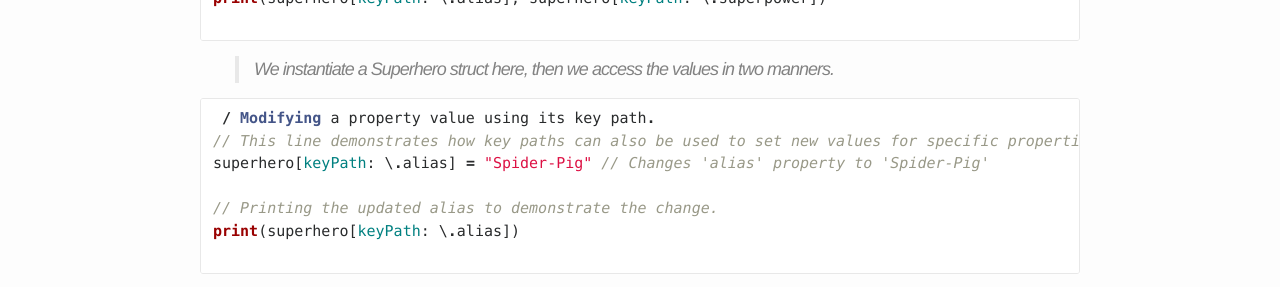
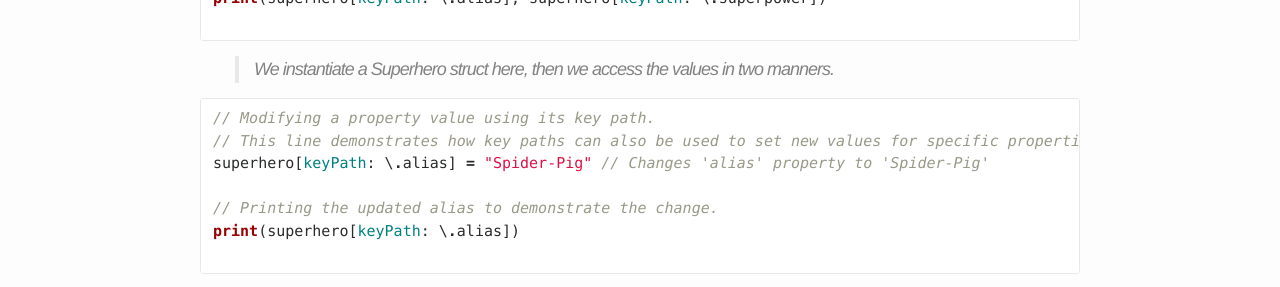
Before and after one commit to MillerApps/MillerApps.github.io, a Jekyll site: the page built from _posts/2024/2024-01-15-swift-keypaths.md, in a window 1280 px wide. Shown: the part 1427-1714 px from the top of the page. Built offline with Jekyll 4.4.1, drawn with Linux system fonts in a browser that asks for light colours; comment, search, counter and statistics services are not loaded.

Commit message:
minnor spacing change

````diff
--- a/_gh_pages/swift-keypaths.html
+++ b/_gh_pages/swift-keypaths.html
@@ -119,11 +119,13 @@
 <p>To begin Apple defines a keyPath as follows:</p>
 <blockquote>
   <p><strong>A key path from a specific root type to a specific resulting value type.</strong></p>
+
 </blockquote>
 
 <p>Here’s a bit more detailed definition:</p>
 <blockquote>
   <p><strong>A reference (“path”) to a property on a give Type. In Swift a ‘KeyPath’ is expressed as ‘<em>\Type.property</em>’, ‘<em>Type</em>’ is the struct or class. And ‘<em>property</em>’ would be what you want to reference</strong></p>
+
 </blockquote>
 
 <div class="language-swift highlighter-rouge"><div class="highlight"><pre class="highlight"><code>
@@ -162,11 +164,12 @@
 <span class="nf">print</span><span class="p">(</span><span class="n">superhero</span><span class="p">[</span><span class="nv">keyPath</span><span class="p">:</span> <span class="p">\</span><span class="o">.</span><span class="n">alias</span><span class="p">],</span> <span class="n">superhero</span><span class="p">[</span><span class="nv">keyPath</span><span class="p">:</span> <span class="p">\</span><span class="o">.</span><span class="n">superpower</span><span class="p">])</span>
 
 </code></pre></div></div>
+
 <blockquote>
   <p>We instantiate a Superhero struct here, then we access the values in two manners.</p>
 </blockquote>
 
-<div class="language-swift highlighter-rouge"><div class="highlight"><pre class="highlight"><code> <span class="o">/</span> <span class="kt">Modifying</span> <span class="n">a</span> <span class="n">property</span> <span class="n">value</span> <span class="n">using</span> <span class="n">its</span> <span class="n">key</span> <span class="n">path</span><span class="o">.</span>
+<div class="language-swift highlighter-rouge"><div class="highlight"><pre class="highlight"><code><span class="c1">// Modifying a property value using its key path.</span>
 <span class="c1">// This line demonstrates how key paths can also be used to set new values for specific properties.</span>
 <span class="n">superhero</span><span class="p">[</span><span class="nv">keyPath</span><span class="p">:</span> <span class="p">\</span><span class="o">.</span><span class="n">alias</span><span class="p">]</span> <span class="o">=</span> <span class="s">"Spider-Pig"</span> <span class="c1">// Changes 'alias' property to 'Spider-Pig'</span>
 
--- a/_posts/2024/2024-01-15-swift-keypaths.md
+++ b/_posts/2024/2024-01-15-swift-keypaths.md
@@ -10,15 +10,21 @@ permalink: swift-keypaths
 
 So what is a KeyPath in Swift? Lets try to answer this in a simply way, note this will not be in depth, but rather a very basic rundown of what a KeyPath is.
 
+
 > 📘 Info
 >  Please Note: I Am not an expert and this is more or less a way for me to help cement the basics of this concept in my own mind. If this is of any Value to you, thats just an added bonus!
 {: .blockquote-info }
 
+
 To begin Apple defines a keyPath as follows:
 > **A key path from a specific root type to a specific resulting value type.**
+>
+
 
 Here's a bit more detailed definition:
 > **A reference ("path") to a property on a give Type. In Swift a 'KeyPath' is expressed as '*\Type.property*', '*Type*' is the struct or class. And '*property*' would be what you want to reference**
+>
+
 
  ```swift
 
@@ -56,10 +62,12 @@ print(superheroAlias, superheroPower)
 print(superhero[keyPath: \.alias], superhero[keyPath: \.superpower])
 
 ```
+
  > We instantiate a Superhero struct here, then we access the values in two manners.
 
+
  ```swift
- / Modifying a property value using its key path.
+// Modifying a property value using its key path.
 // This line demonstrates how key paths can also be used to set new values for specific properties.
 superhero[keyPath: \.alias] = "Spider-Pig" // Changes 'alias' property to 'Spider-Pig'
 
@@ -68,6 +76,8 @@ print(superhero[keyPath: \.alias])
 
  ```
 
+
  > Finally, we see how to modify the property values
 
+
  These are the very basics of KeyPaths in Swift. I believe this should be enough to at least get you familiar with the concept to the point where SwiftUI will make a tad bit more sense when first getting started.
````
Also changed, not shown: _gh_pages/feed.xml (+6 -3 lines).
